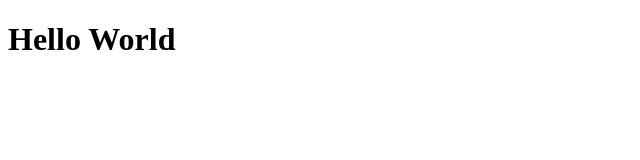
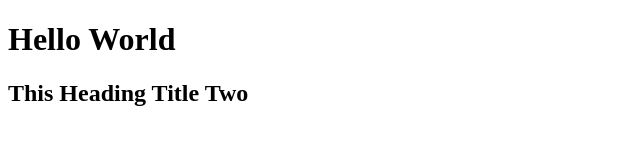
Before and after one commit to srrakib00/my-first-repo, a plain HTML site: page index.html in a window 1280 px wide. Shown: the whole page, without its empty margins (0-640 px from the left). Drawn offline with Linux system fonts and the light colour scheme.

Commit message:
Heading Title 2

```diff
--- a/index.html
+++ b/index.html
@@ -8,5 +8,6 @@
 </head>
 <body>
   <h1>Hello World</h1>
+  <h2>This Heading Title Two</h2>
 </body>
 </html>
```
